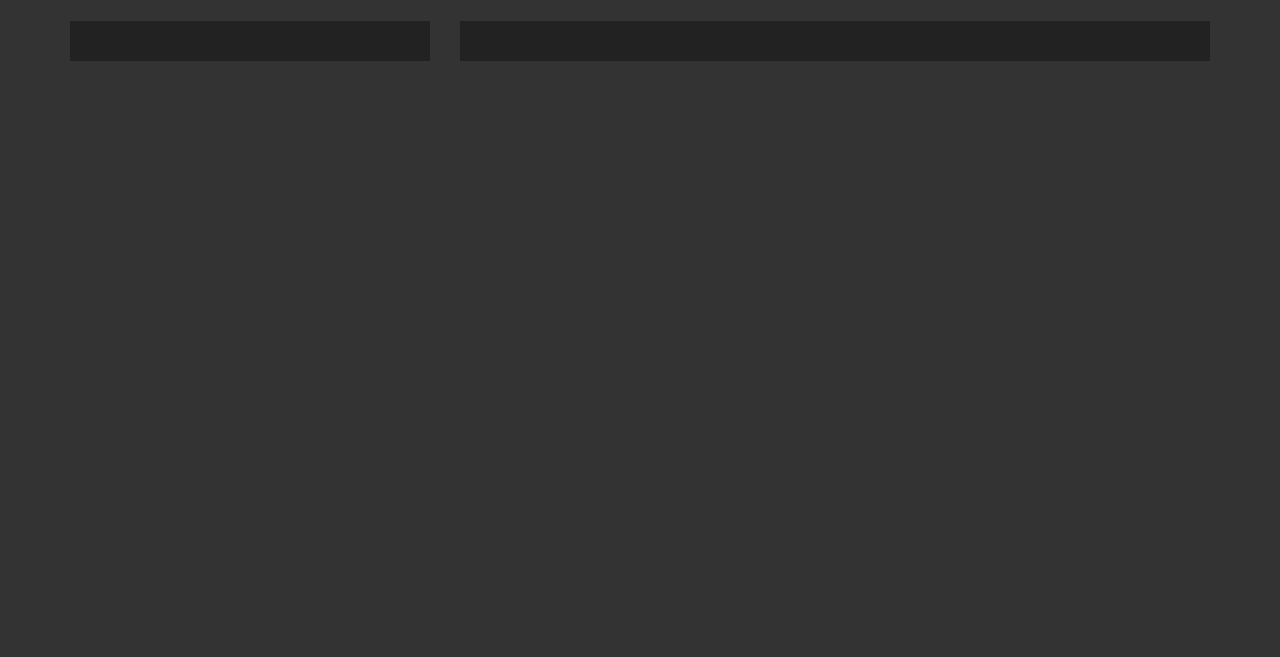
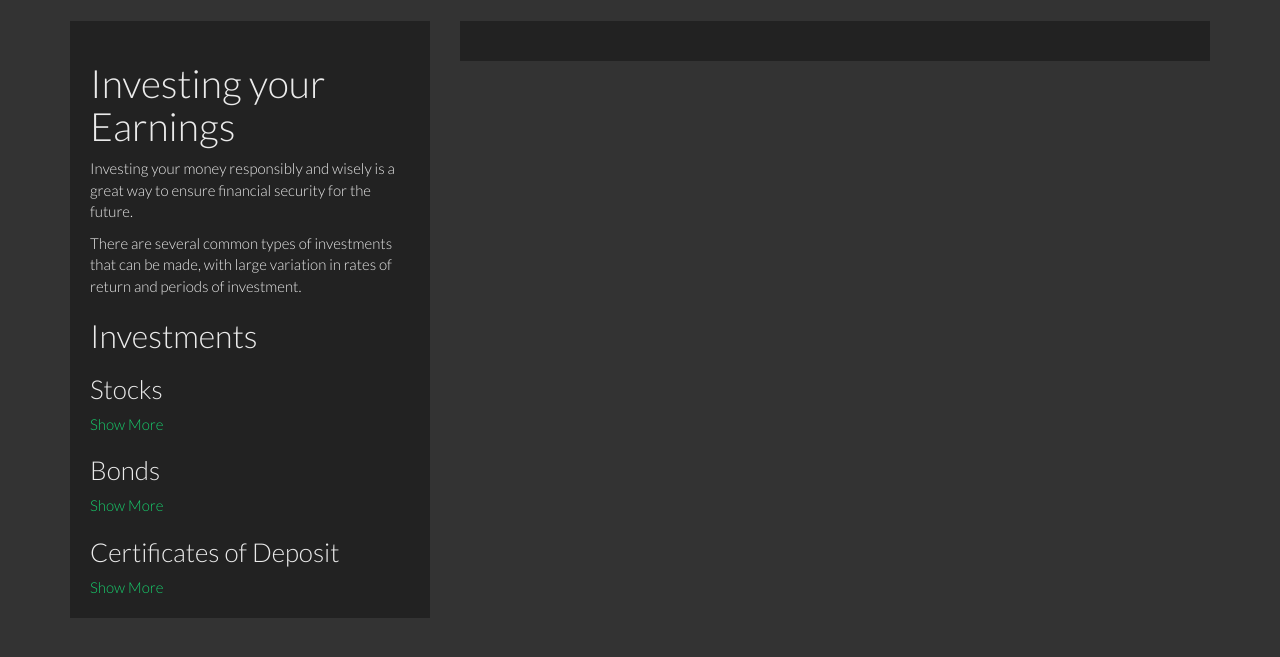
Before and after one commit to RaikesCohort2013/code-one-2015, a Django app: page /investment/ in a window 1280 px wide. Shown: the part 40-697 px from the top of the page. Run offline with Django 3.2, Linux system fonts and the light colour scheme; some libraries are stand-ins or nearby versions.

Commit message:
Moved investments from retirement to its own page

```diff
--- a/web/static/js/pages/investment.js
+++ b/web/static/js/pages/investment.js
@@ -0,0 +1,39 @@
+var investmentModel = function() {
+	var self = this;
+	self.linkTextStock = ko.observable('Show More');
+	self.linkTextBond = ko.observable('Show More');
+	self.linkTextCD = ko.observable('Show More');
+
+	self.stocksVisible = ko.observable(false);
+	self.bondsVisible = ko.observable(false);
+	self.cdsVisible = ko.observable(false);
+
+	self.showStocks = function () {
+		if (self.stocksVisible()){
+			self.linkTextStock('Show More');
+		} else {
+			self.linkTextStock('Show Less');
+		}
+		self.stocksVisible(!self.stocksVisible());
+	};
+
+	self.showBonds = function () {
+		if (self.bondsVisible()){
+			self.linkTextBond('Show More');
+		} else {
+			self.linkTextBond('Show Less');
+		}
+		self.bondsVisible(!self.bondsVisible());
+	};
+
+	self.showCDs = function () {
+		if (self.cdsVisible()){
+			self.linkTextCD('Show More');
+		} else {
+			self.linkTextCD('Show Less');
+		}
+		self.cdsVisible(!self.cdsVisible());
+	};
+};
+
+ko.applyBindings(new investmentModel());
--- a/web/templates/pages/investment.html
+++ b/web/templates/pages/investment.html
@@ -3,10 +3,40 @@
 {% block title %}Investment{% endblock %}
 
 {% block summary %}
+
+<h1>Investing your Earnings</h1>
+
+<div id="investing">
+	<p>Investing your money responsibly and wisely is a great way to ensure financial security for the future.</p>
+	<p>There are several common types of investments that can be made, with large variation in rates of return and periods of investment.</p>
+
+	<h2>Investments</h2>
+
+	<div id="stock">
+		<h3>Stocks</h3>
+		<p data-bind="visible: stocksVisible">Buying stock in publicly-traded companies is a very common and well-known investment. When a company wishes to raise money, they sell shares of their company to investors. The price is set by the estimated worth of the company, and is constantly changing. Investors buy and sell these stocks based on their expectations for the change in price of the stock. Most investors buy stock intending to hold onto it for several years, as the value of stocks tend upward. However, there is no guarantee of a profit when you buy stocks.</p>
+		<a href="" data-bind="click: showStocks, text: linkTextStock"></a>
+	</div>
+
+	<div id="bond">
+		<h3>Bonds</h3>
+		<p data-bind="visible: bondsVisible">Bonds are sold by companies and governments in order to raise funds for projects. Bonds can be thought of as small loans for which you are the lender. After a set period of time, the issuer of the bond will make periodical interest payments on the loan, based on a predetermined rate and schedule. After a set amount of time, the bond is said to mature, and the issuer repays the amount borrowed. Bonds are a very safe and dependable investment, as the returns are fixed and guaranteed. However, there is still a small chance that the bond will not be repaid, typically because the issuer filed for bankruptcy.</p>
+		<a href="" data-bind="click: showBonds, text: linkTextBond"></a>
+	</div>
+
+	<div id="cd">
+		<h3>Certificates of Deposit</h3>
+		<p data-bind="visible: cdsVisible">Certificates of deposit, or CDs, are promissory notes issued by banks. The holder is restricted from withdrawing funds from the account, but will recieve a much higher interest rate than a typical savings account. Institutions that offer CDs are backed by the FDIC, so even if the institution collapses, the investor is insured for up to $250,000. This makes CDs an incredibly reliable investment.</p>
+		<a href="" data-bind="click: showCDs, text: linkTextCD"></a>
+	</div>
+</div>
+
 {% endblock %}
 
 {% block graphs %}
-{% endblock %}
+
 
 {% load static %}
 <script src="{% static "js/pages/investment.js" %}"></script>
+
+{% endblock %}
```
Also changed, not shown: web/static/js/pages/retirement.js (+0 -14 lines), web/templates/pages/retirement.html (+1 -18 lines).
